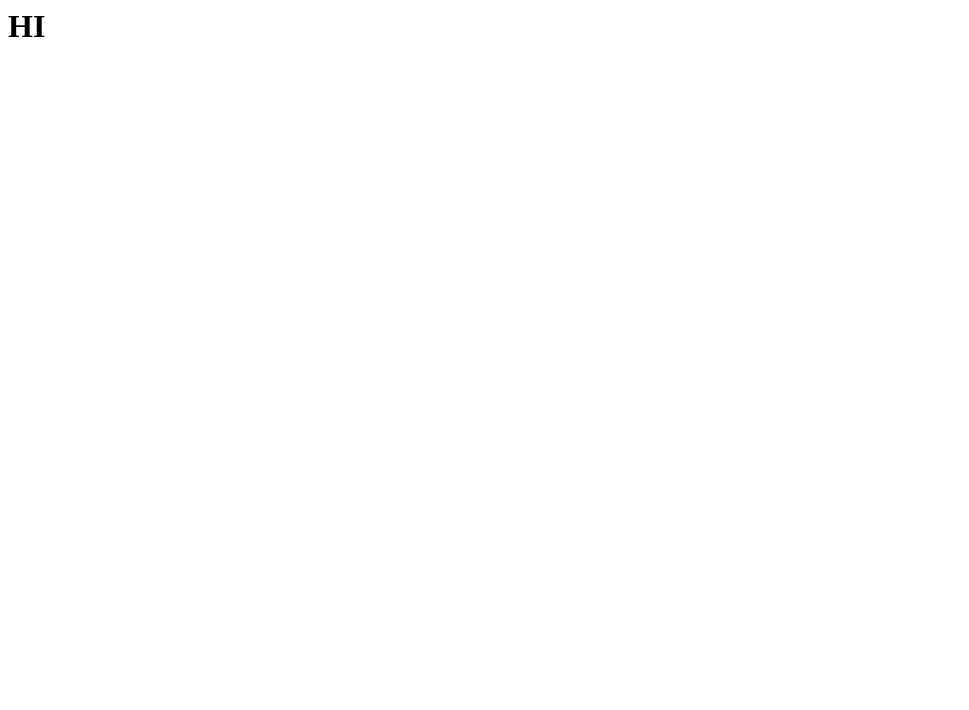
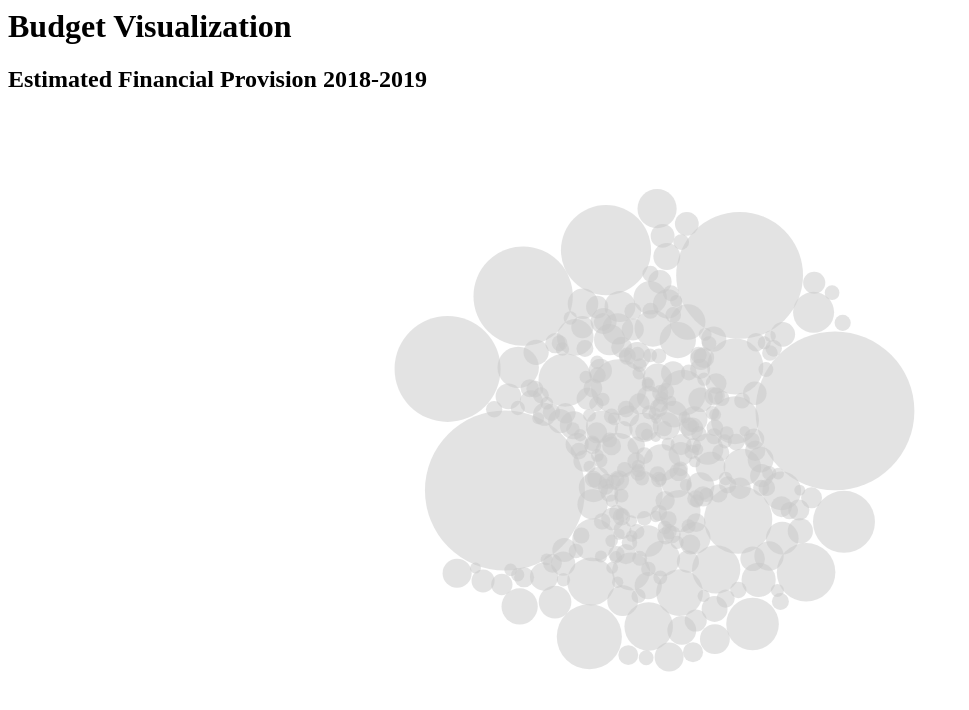
Before and after one commit to Roytangrb/Budget2018, a website: page src/index.html in a window 1280 px wide. Shown: the whole page, without its empty margins (0-969 px from the left). Drawn offline with nearby package versions, Linux system fonts and the light colour scheme; animation ran at ten frames a second.

Commit message:
add interactions of bubbles

```diff
--- a/src/index.html
+++ b/src/index.html
@@ -2,10 +2,13 @@
     <head>
         <meta name="viewport" content="width=device-width, initial-scale=1.0">
         <meta charset="UTF-8" />
+        <link rel="stylesheet" href="main.css">
     </head>
 
     <body>
-        <h1>HI</h1>
+        <h1>Budget Visualization</h1>
+
+        <h2>Estimated Financial Provision 2018-2019</h2>
         <div class=".chart-container">
             <svg id="canvas"></svg>
         </div>
--- /dev/null
+++ b/src/main.css
@@ -0,0 +1,11 @@
+.tooltip{
+    position: absolute;
+    text-align: left;
+    z-index: 999;
+    visibility: hidden;
+    color: white;
+    padding: 9px;
+    background-color: rgba(0, 0, 0, 0.75);
+    border-radius: 6px;
+    font: 12px sans-serif;
+}
--- a/src/main.js
+++ b/src/main.js
@@ -12,8 +12,37 @@ d3.csv('../Data Process/1819/fin_provision/fin_provision_chi.csv', (d)=>{
     renderChart(data)
 })
 
+const bubblesInteractionEffects = (bubbles)=>{
+    //add text label
+    bubbles.append("text")
+        .attr("dy", "0.5em")
+        .style("text-anchor", "middle")
+        .text(d=>d["Programme Name"])
+
+    //add tooltip
+    const tooltip = d3.select("body").append("div").attr('class', 'tooltip')
+
+    bubbles
+        .on("mouseover",d=>{
+                tooltip.html(d["Programme Name"]);
+                tooltip.style("visibility", "visible");
+            }
+        )
+        .on("mousemove", ()=>{
+                tooltip
+                    .style("top", `${d3.event.pageY-10}px`)
+                    .style("left",`${d3.event.pageX+10}px`);
+            }
+        )
+        .on("mouseout", ()=>{
+            tooltip.style("visibility", "hidden")
+            }
+        )
+
+}
+
 const renderChart = (data)=>{
-    const containerW = 1280, containerH = 1400
+    const containerW = 1280, containerH = 800
 
     const margin = {top: 30, bottom: 30, left: 30, right: 20}
 	const width = containerW - margin.left - margin.right, height = containerH - margin.top - margin.bottom
@@ -30,5 +59,49 @@ const renderChart = (data)=>{
 	const group = canvas.append("g")
 				.attr("transform", `translate(${width/2}, ${height/2})`);
 
+    //find budget extent: [min, max]
+    const budgetMinMax = d3.extent(data.map(item => item['1819Budget']))
+    //create buddle area raduis scale
+    const radiusScale = d3.scaleSqrt().domain(budgetMinMax).range([5, 80]);
 
+
+    //create simulation
+    const strength = 0.03;
+    const focusX = 0, focusY = -100
+
+	const forceX = d3.forceX(focusX).strength(strength);
+	const forceY = d3.forceY(focusY).strength(strength);
+	const simulation = d3.forceSimulation()
+		.force("x", forceX)
+		.force("y", forceY)
+        .force("collide", d3.forceCollide(d=>radiusScale(d["1819Budget"]) + 0.5))
+
+    //drawing bubbles
+    const bubbles = group.selectAll(".artist")
+                    .data(data, data["Head"])
+                    .enter().append("circle")
+                    .attr("class", "artist")
+                    .attr("r", function(d){
+                        return radiusScale(d["1819Budget"]);
+                    })
+                    .attr("fill", function(d){
+                        if (d["1819Budget"] === 0){
+                            return "black"; // if provision data is 0, the bubble is filled with black color
+                        }
+                        return "rgba(200, 200, 200, 0.5)"
+                    })
+
+    //fire the simulation
+    simulation.nodes(data).on("tick", () =>{
+        bubbles
+            .attr("cx", function(d){
+                return d.x;
+            })
+            .attr("cy", function(d){
+                return d.y;
+            })
+    });
+
+    //add interactions
+    bubblesInteractionEffects(bubbles)
 }
```
